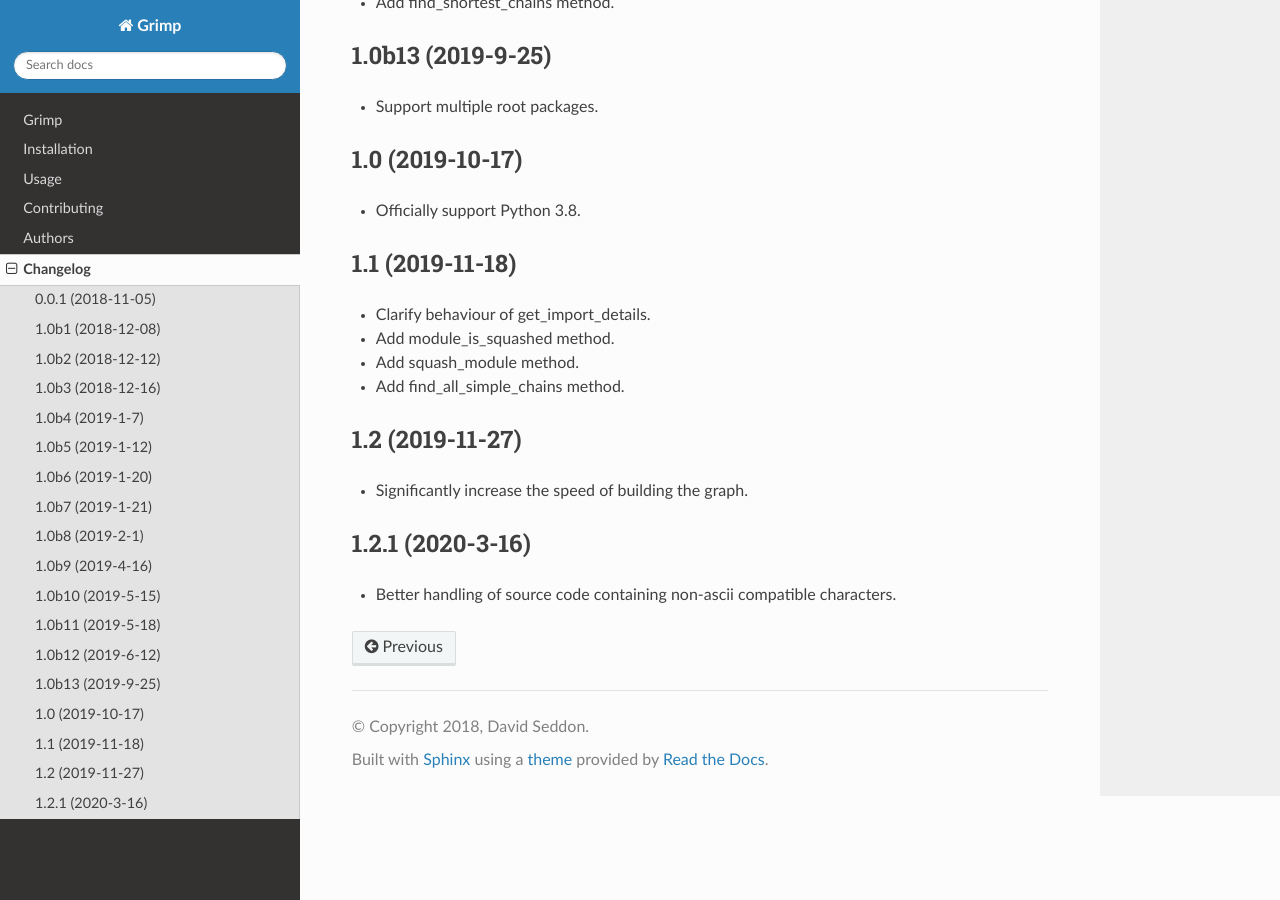
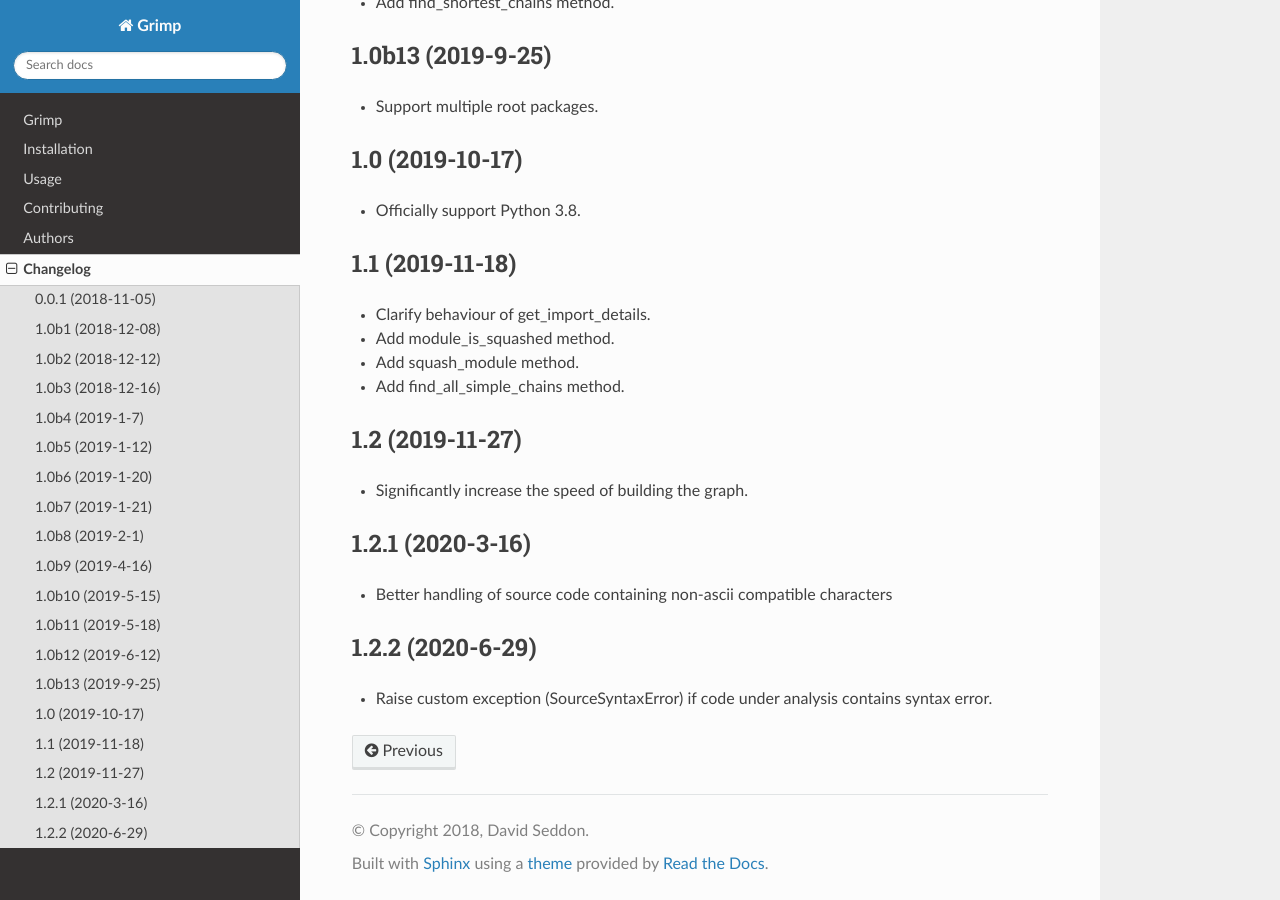
Before and after one commit to seddonym/grimp, a Sphinx documentation site: the page built from docs/changelog.rst, in a window 1280 px wide and 900 px high, scrolled down 1666 px. Built offline with Sphinx 7.4.7 and the Read the Docs theme 2.0.0, drawn with Linux system fonts in a browser that asks for light colours.

Commit message:
Release v1.2.2

```diff
--- a/CHANGELOG.rst
+++ b/CHANGELOG.rst
@@ -87,4 +87,8 @@ Changelog
 
 1.2.1 (2020-3-16)
 -----------------
-* Better handling of source code containing non-ascii compatible characters.
+* Better handling of source code containing non-ascii compatible characters
+
+1.2.2 (2020-6-29)
+-----------------
+* Raise custom exception (SourceSyntaxError) if code under analysis contains syntax error.
--- a/docs/conf.py
+++ b/docs/conf.py
@@ -26,7 +26,7 @@ author = 'David Seddon'
 # The short X.Y version
 version = ''
 # The full version, including alpha/beta/rc tags
-release = '1.2.1'
+release = '1.2.2'
 
 
 # -- General configuration ---------------------------------------------------
--- a/setup.py
+++ b/setup.py
@@ -21,7 +21,7 @@ def read(*names, **kwargs):
 
 setup(
     name='grimp',
-    version='1.2.1',
+    version='1.2.2',
     license='BSD 2-Clause License',
     description="Builds a queryable graph of the imports within one or more Python packages.",
     long_description=read('README.rst'),
--- a/src/grimp/__init__.py
+++ b/src/grimp/__init__.py
@@ -1,4 +1,4 @@
-__version__ = "1.2.1"
+__version__ = "1.2.2"
 
 from .domain.valueobjects import Module, DirectImport  # noqa: F401
 from .main import build_graph  # noqa: F401
```
